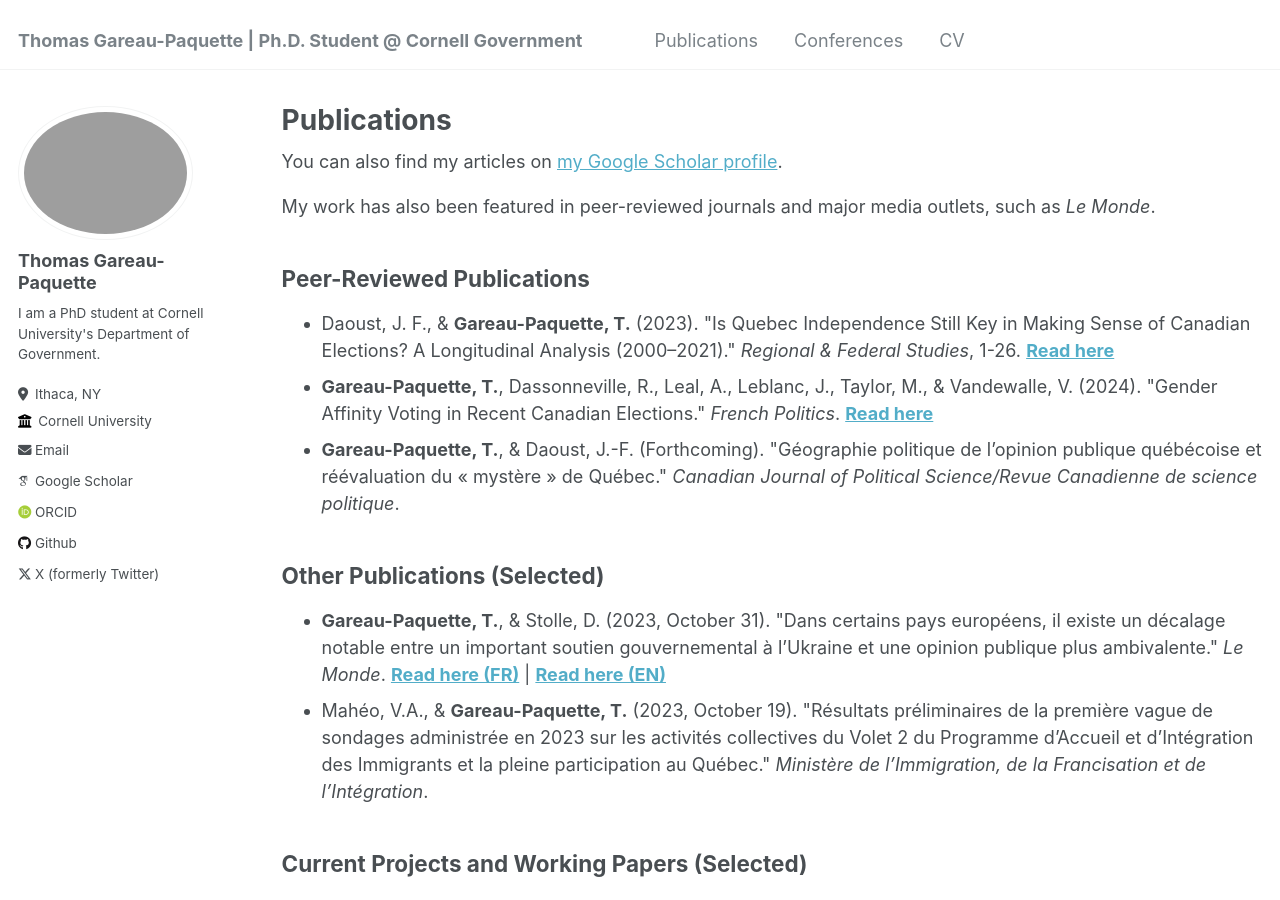
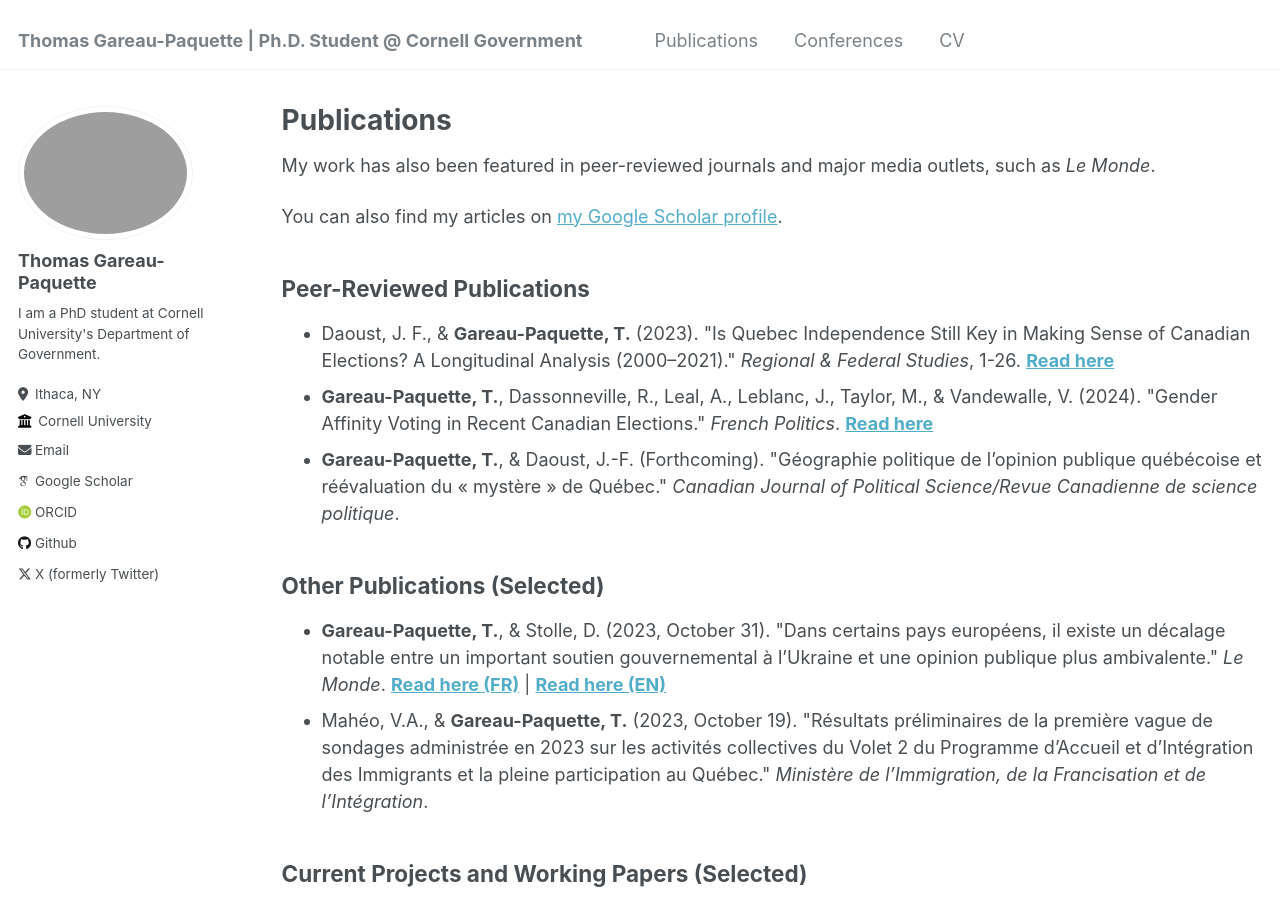
Before and after one commit to ThomasGareau/thomasgareau, a Jekyll site: the page built from _pages/publications.md, in a window 1280 px wide and 900 px high. Built offline with Jekyll 4.4.1, drawn with Linux system fonts in a browser that asks for light colours; some web fonts are replaced.

Commit message:
change order pub

```diff
--- a/_pages/publications.md
+++ b/_pages/publications.md
@@ -6,13 +6,17 @@ author_profile: true
 ---
 
 {% if site.author.googlescholar %}
+
+
+<p>
+My work has also been featured in peer-reviewed journals and major media outlets, such as <em>Le Monde</em>.
+</p>
+
   <div class="wordwrap">You can also find my articles on <a href="{{site.author.googlescholar}}">my Google Scholar profile</a>.</div>
 {% endif %}
 
 <div class="content-container">
-<p>
-My work has also been featured in peer-reviewed journals and major media outlets, such as <em>Le Monde</em>.
-</p>
+
 
 <section id="publications">
   <h2>Peer-Reviewed Publications</h2>
```
